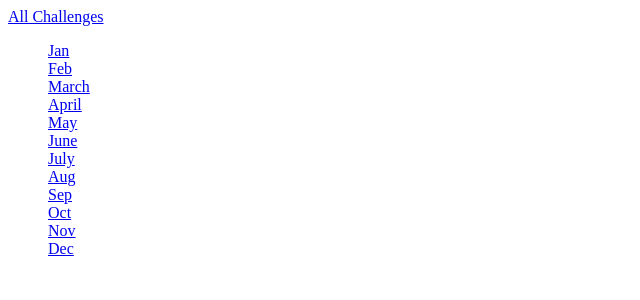
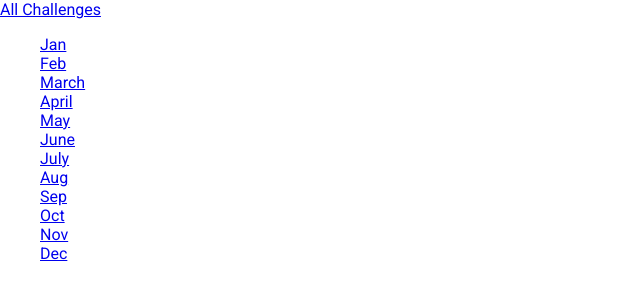
Before and after one commit to Umar-Mughal/Python-PixelMancer, a Django app: page /challenges/ in a window 1280 px wide. Shown: the top 300 px of the page, without its empty margins (0-640 px from the left). Run offline with Django 4.2, Linux system fonts and the light colour scheme.

Commit message:
Adding global static files

```diff
--- /dev/null
+++ b/monthly_challenges/static/styles.css
@@ -0,0 +1,10 @@
+@import url('https://fonts.googleapis.com/css2?family=Poppins:ital,wght@0,100;0,200;0,300;0,400;0,500;0,600;0,700;0,800;0,900;1,100;1,200;1,300;1,400;1,500;1,600;1,700;1,800;1,900&family=Roboto:ital,wght@0,100;0,300;0,400;0,500;0,700;0,900;1,100;1,300;1,400;1,500;1,700;1,900&display=swap');
+
+
+html{
+    font-family: 'Roboto', sans-serif;
+}
+
+body{
+    margin: 0;
+}
--- a/monthly_challenges/templates/base.html
+++ b/monthly_challenges/templates/base.html
@@ -1,3 +1,4 @@
+{% load static %}
 <!doctype html>
 <html lang="en">
 <head>
@@ -6,6 +7,7 @@
           content="width=device-width, user-scalable=no, initial-scale=1.0, maximum-scale=1.0, minimum-scale=1.0">
     <meta http-equiv="X-UA-Compatible" content="ie=edge">
     <title>{% block page_title %}My Challenges{% endblock %}</title>
+    <link rel="stylesheet" href="{% static 'styles.css' %}">
     {% block css_files %}{% endblock %}
 </head>
 <body>
```
Also changed, not shown: monthly_challenges/monthly_challenges/settings.py (+6 -1 lines).
